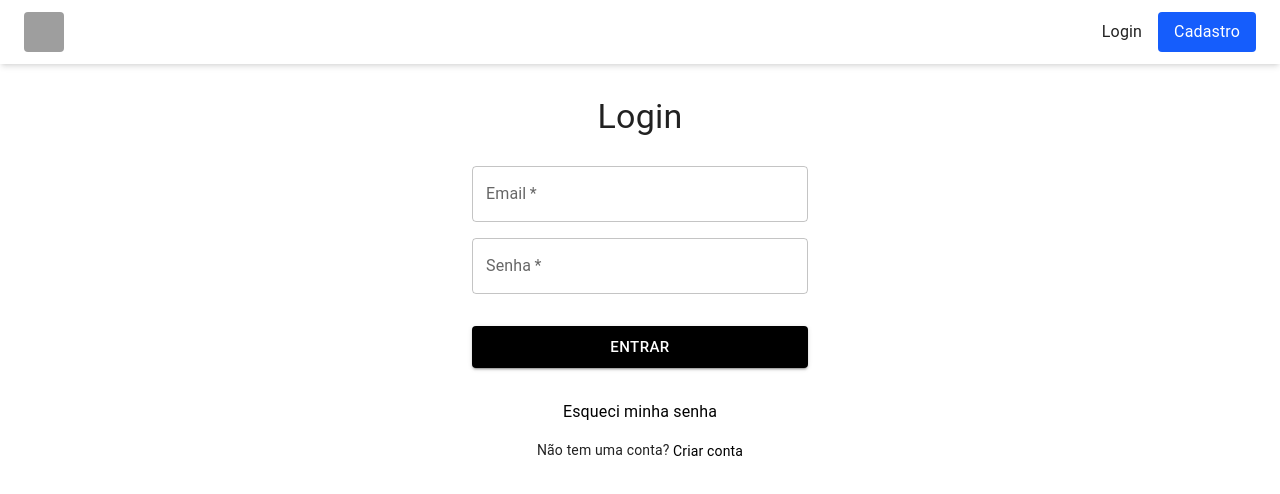
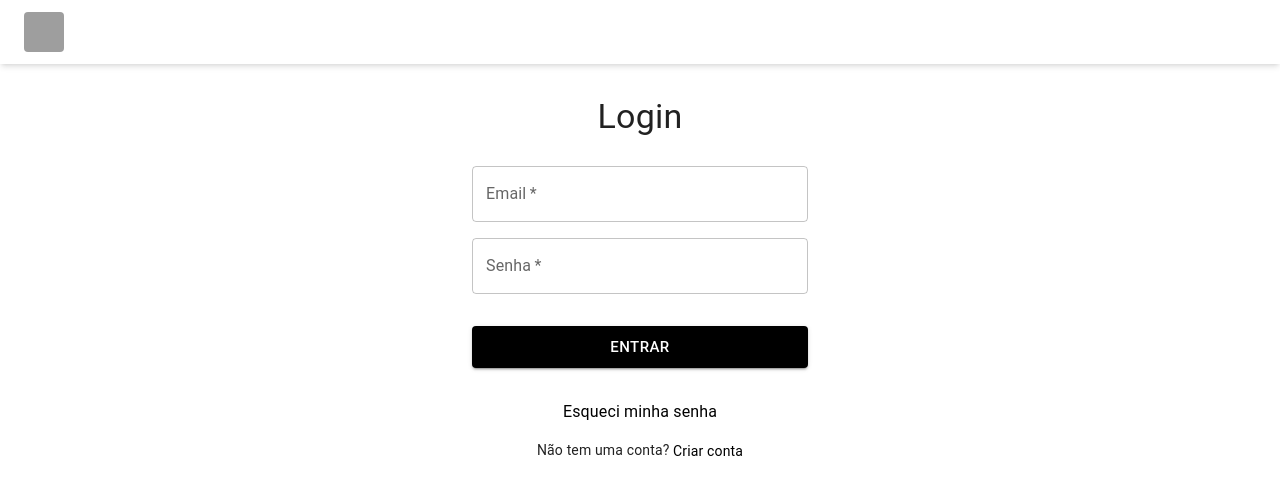
Before and after one commit to Gaudiot/probubu, a Next.js app: page /auth in a window 1280 px wide. Shown: the top 494 px of the page. Built offline with nearby package versions, Linux system fonts and the light colour scheme; grey boxes are pictures that could not be loaded; what @mui/material-nextjs would draw is missing.

Commit message:
hide rightmost component at navbar

```diff
--- a/src/app/auth/auth.page.tsx
+++ b/src/app/auth/auth.page.tsx
@@ -24,7 +24,7 @@ function AuthFormComponent() {
 function AuthPage() {
     return (
         <>
-            <Navbar />
+            <Navbar hideRightmostComponent />
             <AuthFormComponent />
         </>
     );
--- a/src/components/navbar.tsx
+++ b/src/components/navbar.tsx
@@ -53,12 +53,16 @@ function NavBarRightmostComponent() {
     );
 }
 
-export function Navbar() {
+interface NavbarProps {
+    hideRightmostComponent?: boolean
+}
+
+export function Navbar({ hideRightmostComponent }: NavbarProps) {
     return (
         <nav className="sticky top-0 z-50 w-full bg-white dark:bg-gray-900 shadow-md">
             <div className="flex items-center justify-between px-6 py-3">
                 <NavBarLeftmostComponent />
-                <NavBarRightmostComponent />
+                {!hideRightmostComponent && <NavBarRightmostComponent />}
             </div>
         </nav>
     );
```
